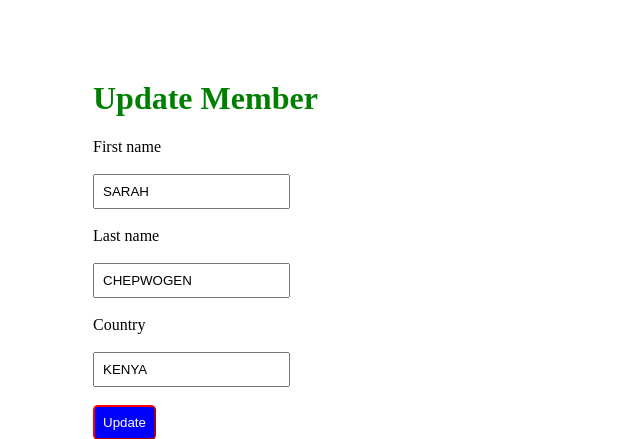
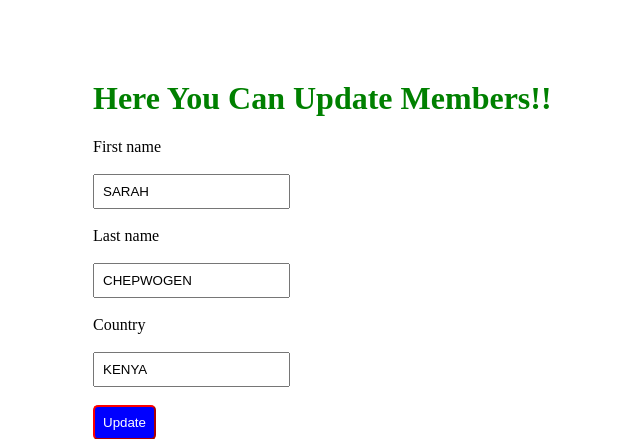
Before and after one commit to JAREDKEVIN/SASAKAZI, a Django app: page /update/2/ in a window 1280 px wide. Shown: the top 439 px of the page, without its empty margins (255-895 px from the left). Run offline with Django 4.2, Linux system fonts and the light colour scheme; data comes from the database, SQL or seed files in the repository; both versions use the stored data as it was after the commit.

Commit message:
add,update members heading

```diff
--- a/newapp/templates/add.html
+++ b/newapp/templates/add.html
@@ -12,7 +12,7 @@
 
 <body>
     <div class="container1">
-        <h1>Add Member</h1>
+        <h1>Add Member Here Please!!</h1>
         <form action="{% url 'addrec' %}" method="post">
             {% csrf_token %}
             <label for="">First Name</label><br><br>
--- a/newapp/templates/update.html
+++ b/newapp/templates/update.html
@@ -13,7 +13,7 @@
 
 <body>
     <div class="container2">
-        <h1>Update Member</h1>
+        <h1>Here You Can Update Members!!</h1>
         <form action="{% url 'uprec' mem.id %}" method="post">
             {% csrf_token %}
             <label for="">First name</label><br><br>
```
Also changed, not shown: db.sqlite3.
